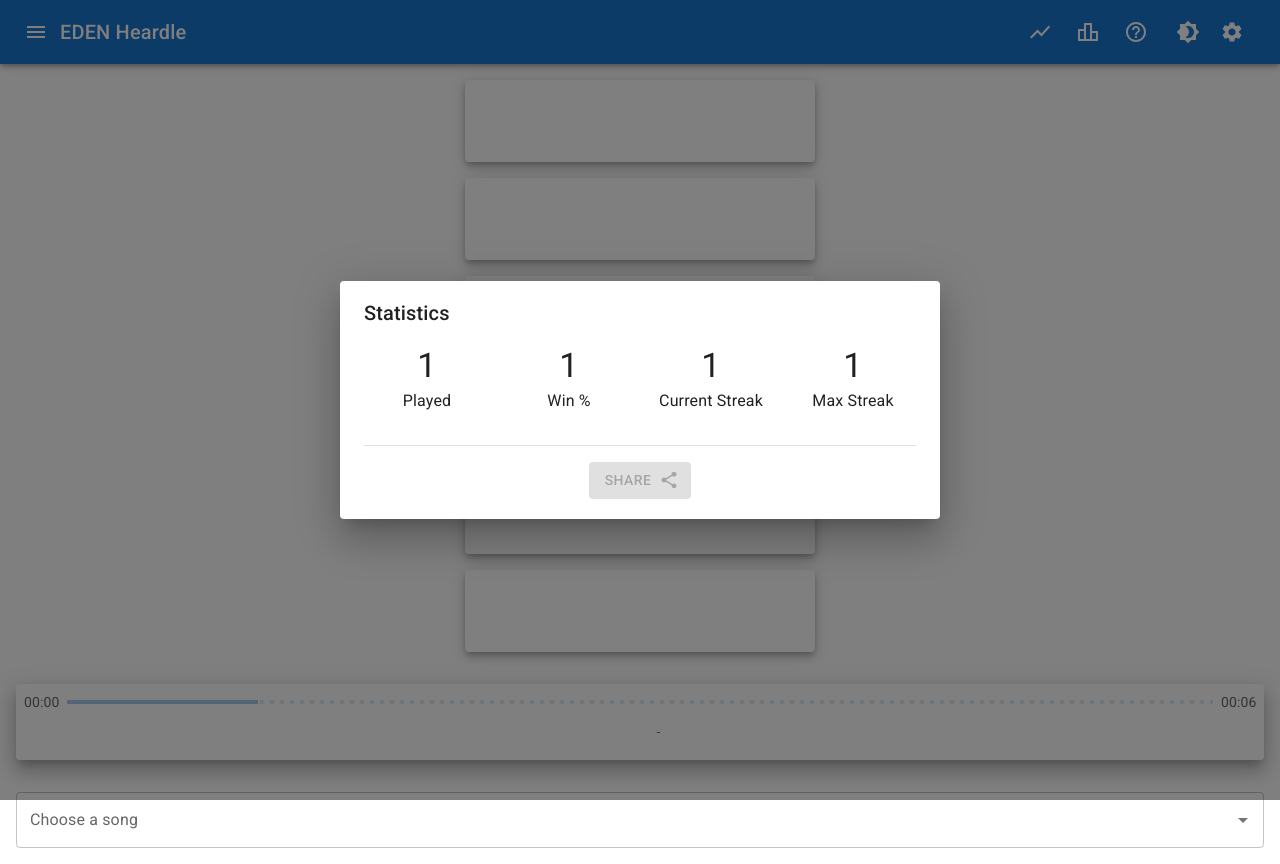
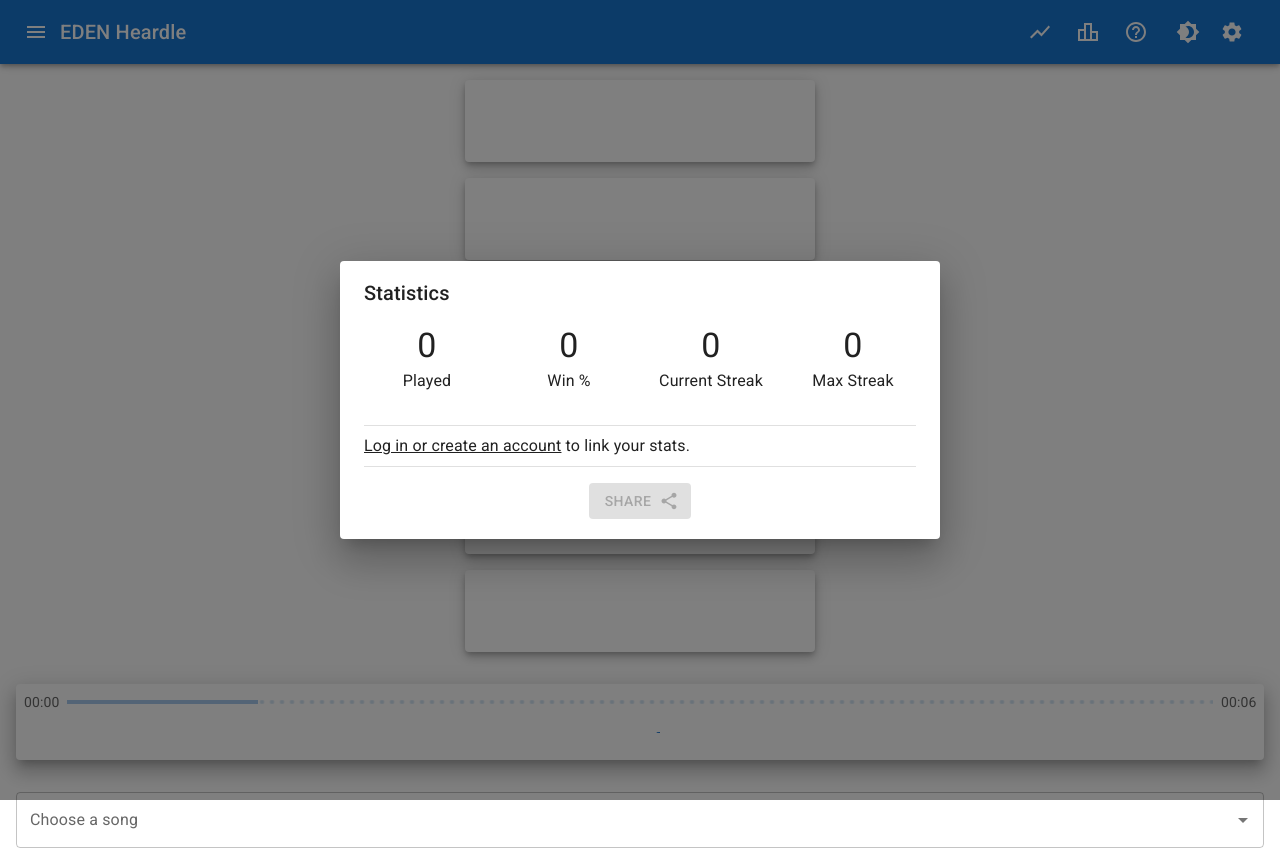
Before and after one commit to ftrbnd/odin-js-final-project, a React (Vite) app: page /play in a window 1280 px wide. Both pictures are taken after a click on the button 1040 px from the left and 32 px from the top of the page. Built offline with nearby package versions, Linux system fonts and the light colour scheme; no server answers; the database is empty.

Commit message:
Add log in suggestion if not logged in

```diff
--- a/src/components/StatsModal.tsx
+++ b/src/components/StatsModal.tsx
@@ -1,9 +1,10 @@
-import { Button, Dialog, DialogContent, DialogTitle, Divider, Slide, Snackbar, Stack, Typography } from '@mui/material';
+import { Box, Button, Dialog, DialogContent, DialogTitle, Divider, Link, Slide, Snackbar, Stack, Typography } from '@mui/material';
 import { TransitionProps } from '@mui/material/transitions';
 import { FC, forwardRef, useState } from 'react';
 import ShareIcon from '@mui/icons-material/Share';
 import { useSelector } from 'react-redux';
 import { RootState } from '../app/store';
+import { NavLink } from 'react-router-dom';
 
 interface IProps {
   open: boolean;
@@ -28,21 +29,23 @@ const Transition = forwardRef(function Transition(
 
 const StatsModal: FC<IProps> = ({ open, closeModal }) => {
   const user = useSelector((state: RootState) => state.user);
+
   const shareText = useSelector((state: RootState) => state.shareText);
   const [openSnackbar, setOpenSnackbar] = useState(false);
 
   const getStat = (field: string) => {
+    if (user.isLoading) return 0;
+
     switch (field) {
       case Statistic.Played:
-        break;
+        return 1;
       case Statistic.WinPercentage:
-        break;
+        return 1;
       case Statistic.CurrentStreak:
-        break;
+        return 1;
       case Statistic.MaxStreak:
-        break;
+        return 1;
     }
-    return 1; // temporary
   };
 
   const handleClose = (_event: React.SyntheticEvent | Event, reason?: string) => {
@@ -76,7 +79,18 @@ const StatsModal: FC<IProps> = ({ open, closeModal }) => {
               </Stack>
             ))}
           </Stack>
-          <Divider />
+          {user.isLoading && (
+            <Box sx={{ display: 'flex', flexDirection: 'column', gap: '8px' }}>
+              <Divider />
+              <Typography variant="body1">
+                <NavLink to="/auth" style={{ color: 'inherit' }}>
+                  Log in or create an account
+                </NavLink>{' '}
+                to link your stats.
+              </Typography>
+              <Divider />
+            </Box>
+          )}
           <Stack direction="column" alignItems="center" gap="1rem">
             {shareText.complete && <Typography variant="body1">{shareText.text}</Typography>}
             <Button disabled={!shareText.complete} variant="contained" endIcon={<ShareIcon />} onClick={handleShare}>
```
